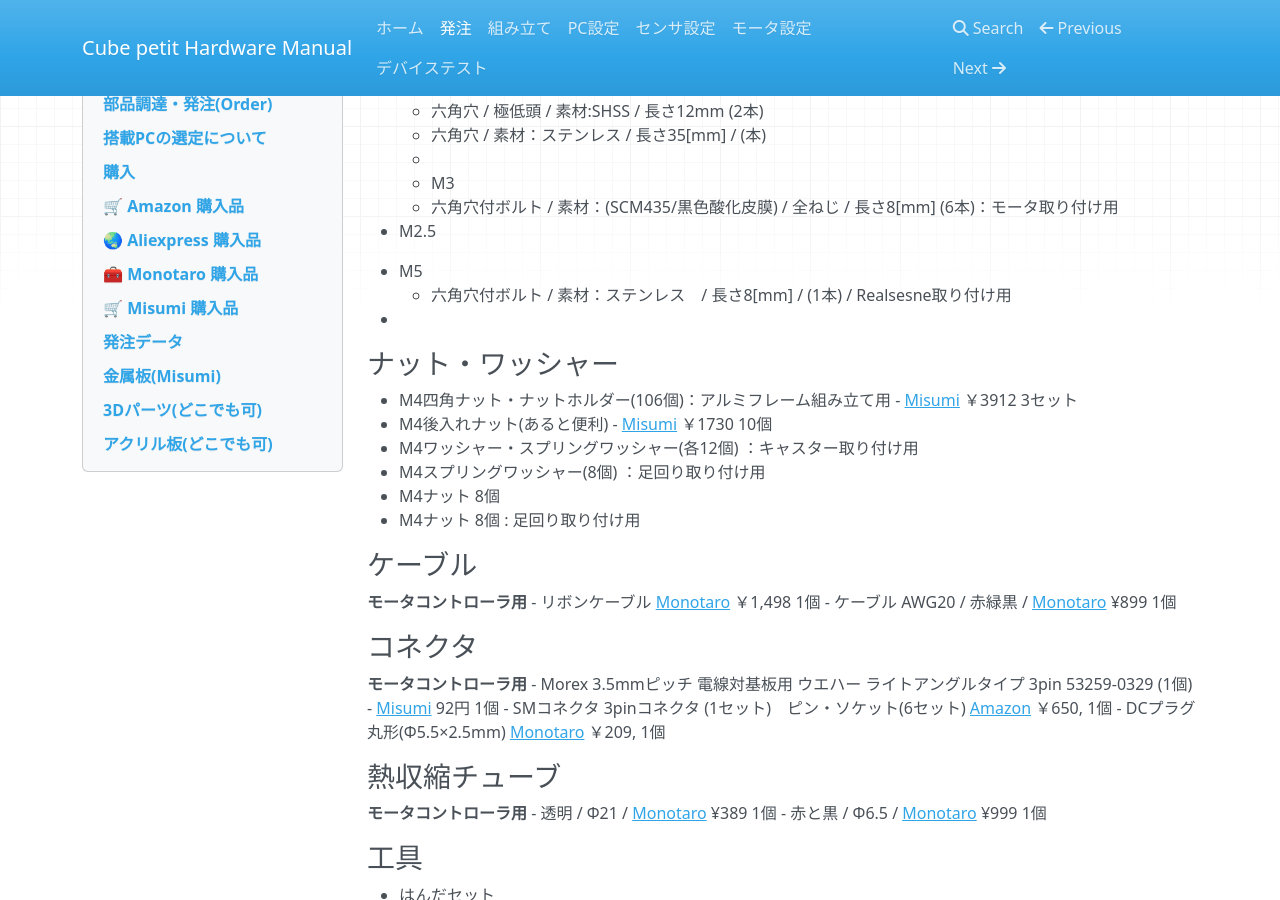
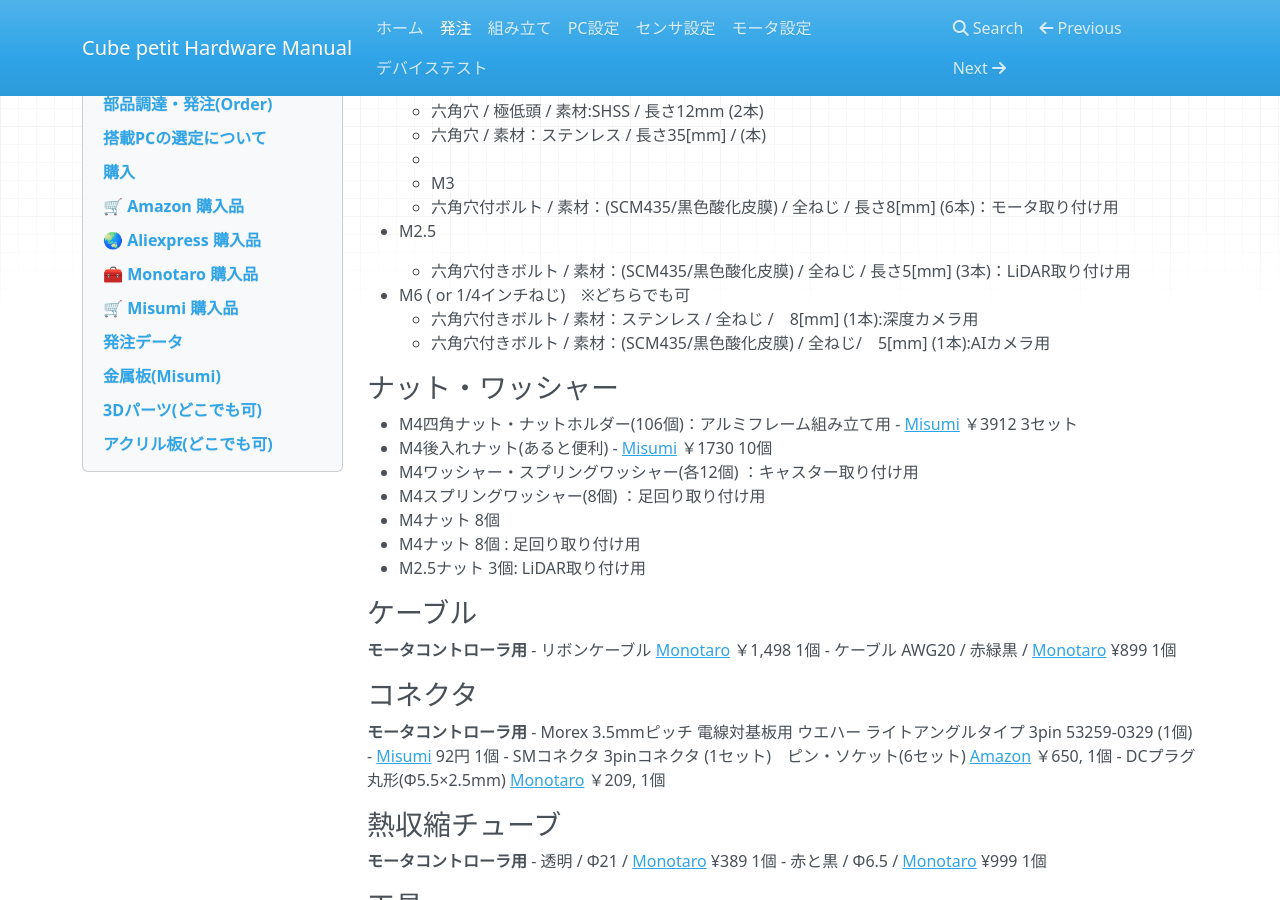
Before and after one commit to AiriYokochi/cube_petit_hardware_manual, an MkDocs documentation site: the page built from docs/1_order/1_order.md, in a window 1280 px wide and 900 px high, scrolled down 2892 px. Built offline with MkDocs 1.6.1, drawn with Linux system fonts in a browser that asks for light colours; nearby versions of some CDN libraries.

```diff
--- a/docs/1_order/1_order.md
+++ b/docs/1_order/1_order.md
@@ -143,10 +143,11 @@
     -  六角穴付ボルト / 素材：(SCM435/黒色酸化皮膜) / 全ねじ / 長さ8[mm] (6本)：モータ取り付け用
 
 - M2.5
-- M5
-    - 六角穴付ボルト / 素材：ステンレス　/ 長さ8[mm] / (1本) / Realsesne取り付け用
--
+    - 六角穴付きボルト / 素材：(SCM435/黒色酸化皮膜) / 全ねじ / 長さ5[mm] (3本)：LiDAR取り付け用
 
+- M6 ( or 1/4インチねじ)　※どちらでも可
+    - 六角穴付きボルト / 素材：ステンレス / 全ねじ /　8[mm] (1本):深度カメラ用
+    - 六角穴付きボルト / 素材：(SCM435/黒色酸化皮膜) / 全ねじ/　5[mm] (1本):AIカメラ用
 
 
 
@@ -157,6 +158,7 @@
 - M4スプリングワッシャー(8個) ：足回り取り付け用
 - M4ナット 8個
 - M4ナット 8個 : 足回り取り付け用
+- M2.5ナット 3個: LiDAR取り付け用
 
 ### ケーブル
 
```
Also changed, not shown: docs/2_assemble/2-1.details/2-7.sensor.md (+31 -9 lines), docs/2_assemble/2-1.details/images/2-7/2-7_sensor_000.jpg (added), docs/2_assemble/2-1.details/images/2-7/2-7_sensor_163.jpg (added), 9 other files.
